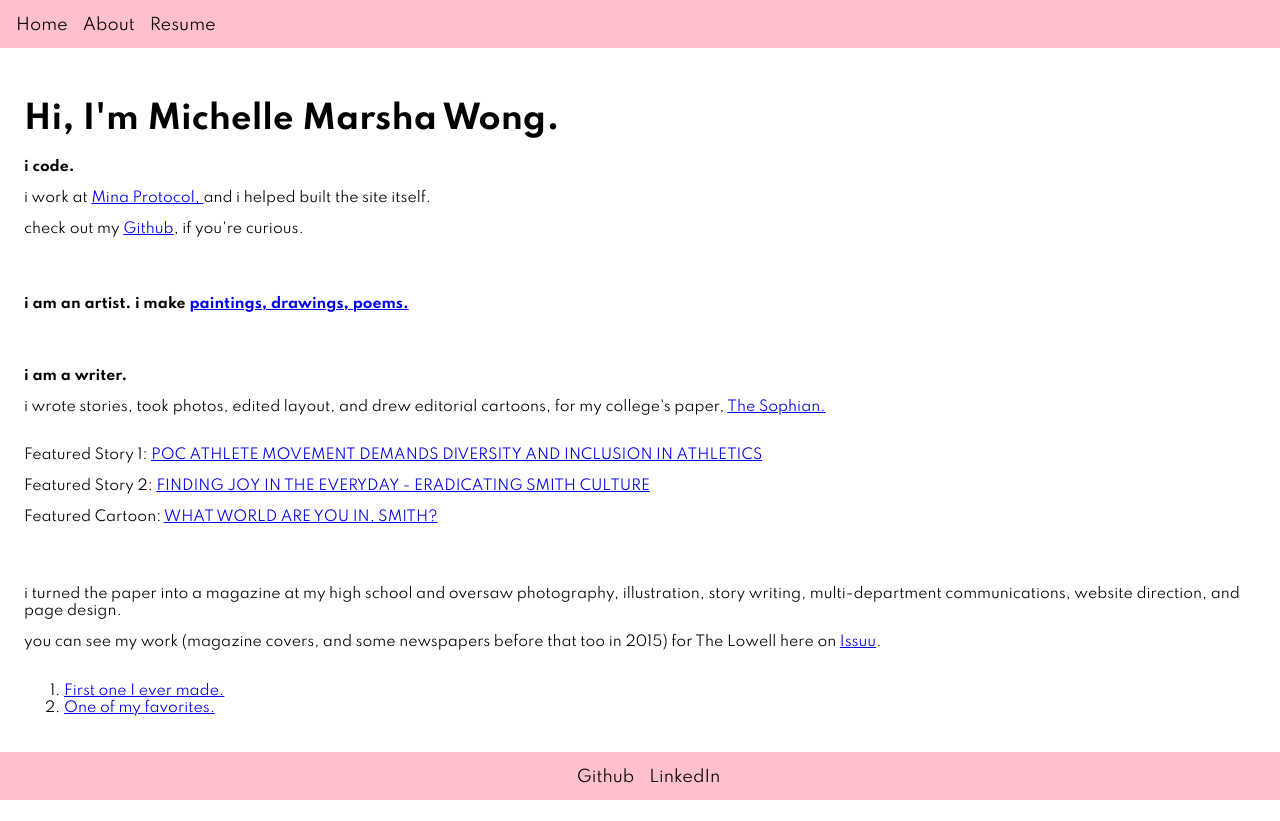
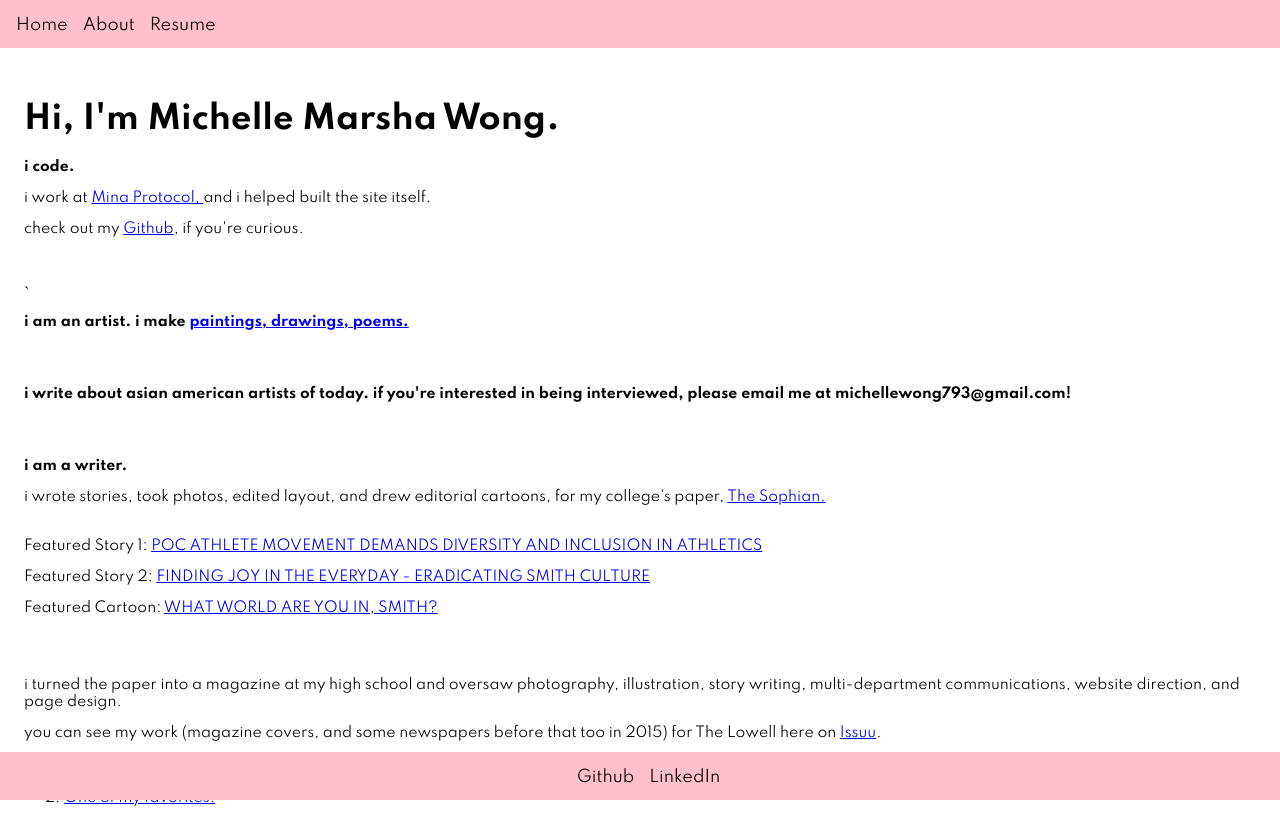
Before and after one commit to michellewong793/personalsite, a Next.js app: page / in a window 1280 px wide. Before the commit the page ends 800 px from the top, so only its background shows below. Built offline with nearby package versions, Linux system fonts and the light colour scheme.

Commit message:
add asian american artists shoutout

```diff
--- a/pages/index.js
+++ b/pages/index.js
@@ -12,8 +12,13 @@ export default function Index() {
                 <p style={Styles.body}>i work at <a href="https://minaprotocol.com"> Mina Protocol, </a> and i helped built the site itself.  </p>
                 <p style={Styles.body}>check out my <a href="https://github.com/michellewong793">Github</a>, if you're curious.</p>
                 <Spacer height={2} />
+        `
+                <h2 style={Styles.body}>i am an artist. i make   <a href="https://instagram.com/brain_to_ink"> paintings, drawings, poems. </a>
+                </h2>
 
-                <h2 style={Styles.body}>i am an artist. i make   <a href="https://instagram.com/brain_to_ink"> paintings, drawings, poems. </a>
+                <Spacer height={2} />
+
+                <h2 style={Styles.body}>i write about asian american artists of today. if you're interested in being interviewed, please email me at michellewong793@gmail.com!
                 </h2>
 
                 <Spacer height={2} />
@@ -24,7 +29,7 @@ export default function Index() {
                 <Spacer height={0.2} />
 
                 <p style={Styles.body}>Featured Story 1: <a href="https://thesophian.com/2018-10-25-poc-athlete-movement-demands-diversity-and-inclusion-in-athletics/">POC ATHLETE MOVEMENT DEMANDS DIVERSITY AND INCLUSION IN ATHLETICS</a> </p>
-                <p style={Styles.body}>Featured Story 2: <a href="https://thesophian.com/2019-2-14-finding-joy-in-the-everyday/">FINDING JOY IN THE EVERYDAY - ERADICATING SMITH CULTURE</a> </p>
+                <p style={Styles.body}>Featured Story 2: <a href="https://thesophian.com/2019-2-7-eradicating-smith-culture-i-smile-at-smith-students-i-dont-know-and-i-like-it/">FINDING JOY IN THE EVERYDAY - ERADICATING SMITH CULTURE</a> </p>
                 <p style={Styles.body}>Featured Cartoon: <a href="https://thesophian.com/2018-11-15-is-this-healing/">WHAT WORLD ARE YOU IN, SMITH? </a> </p>
 
                 <Spacer height={2} />
```
